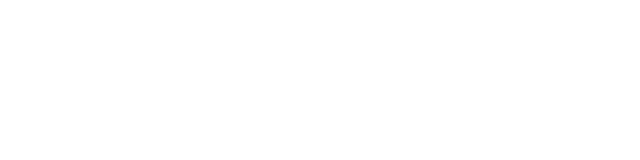
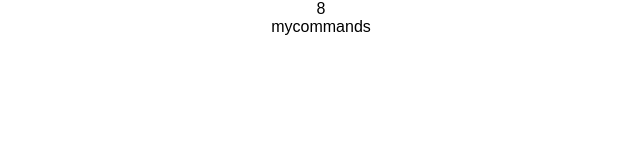
Before and after one commit to donjosef/React-calculator, a React (Create React App) app: page / in a window 1280 px wide. Shown: the top 160 px of the page, without its empty margins (319-959 px from the left). Built offline with nearby package versions, Linux system fonts and the light colour scheme.

Commit message:
nest calculator inside app

```diff
--- a/src/App.js
+++ b/src/App.js
@@ -1,11 +1,12 @@
 import React, { Component } from 'react';
-
+import Calculator from './containers/Calculator/Calculator'
 import './App.css';
 
 class App extends Component {
   render() {
     return (
       <div className="App">
+        <Calculator />
       </div>
     );
   }
```
